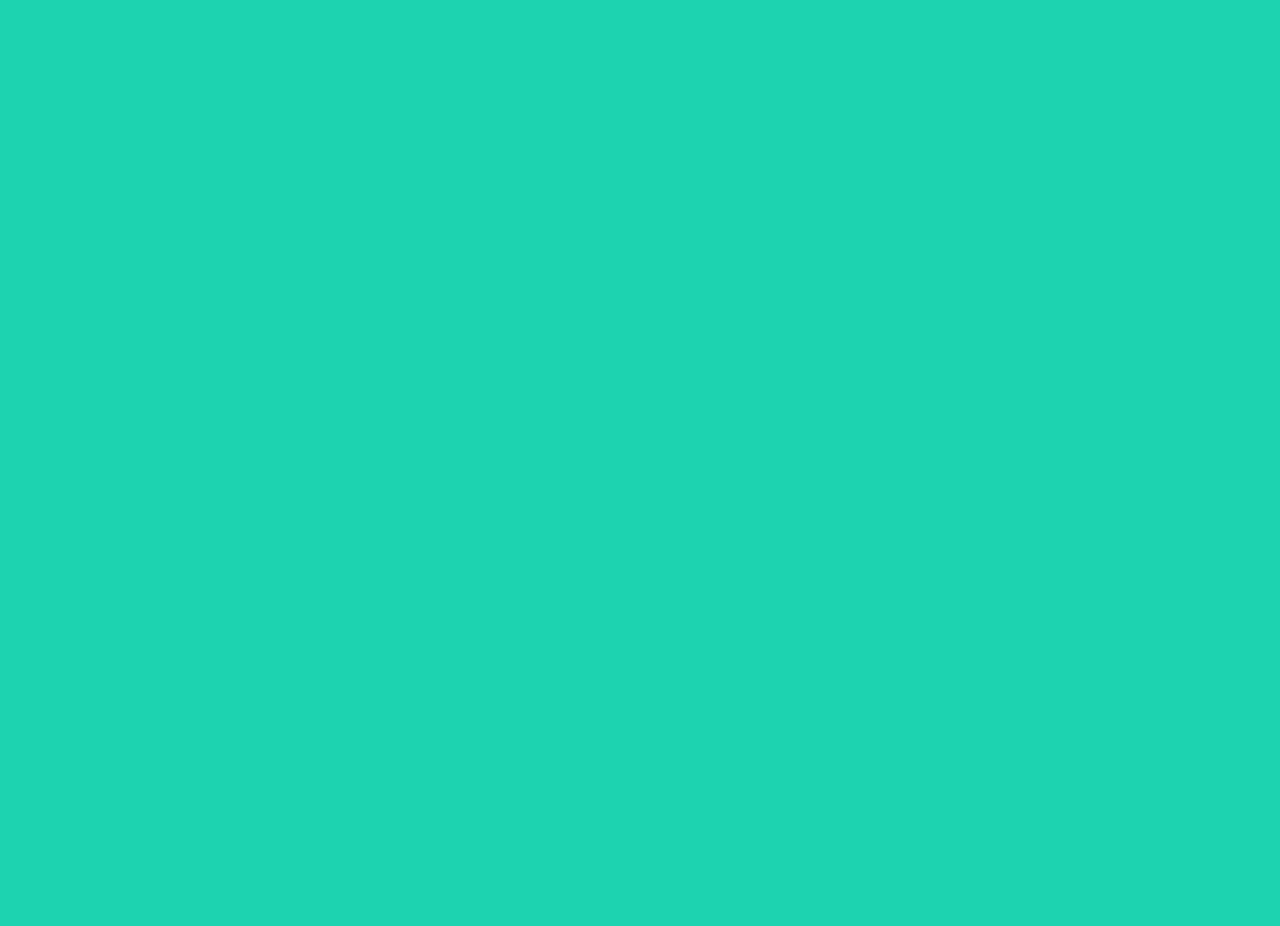
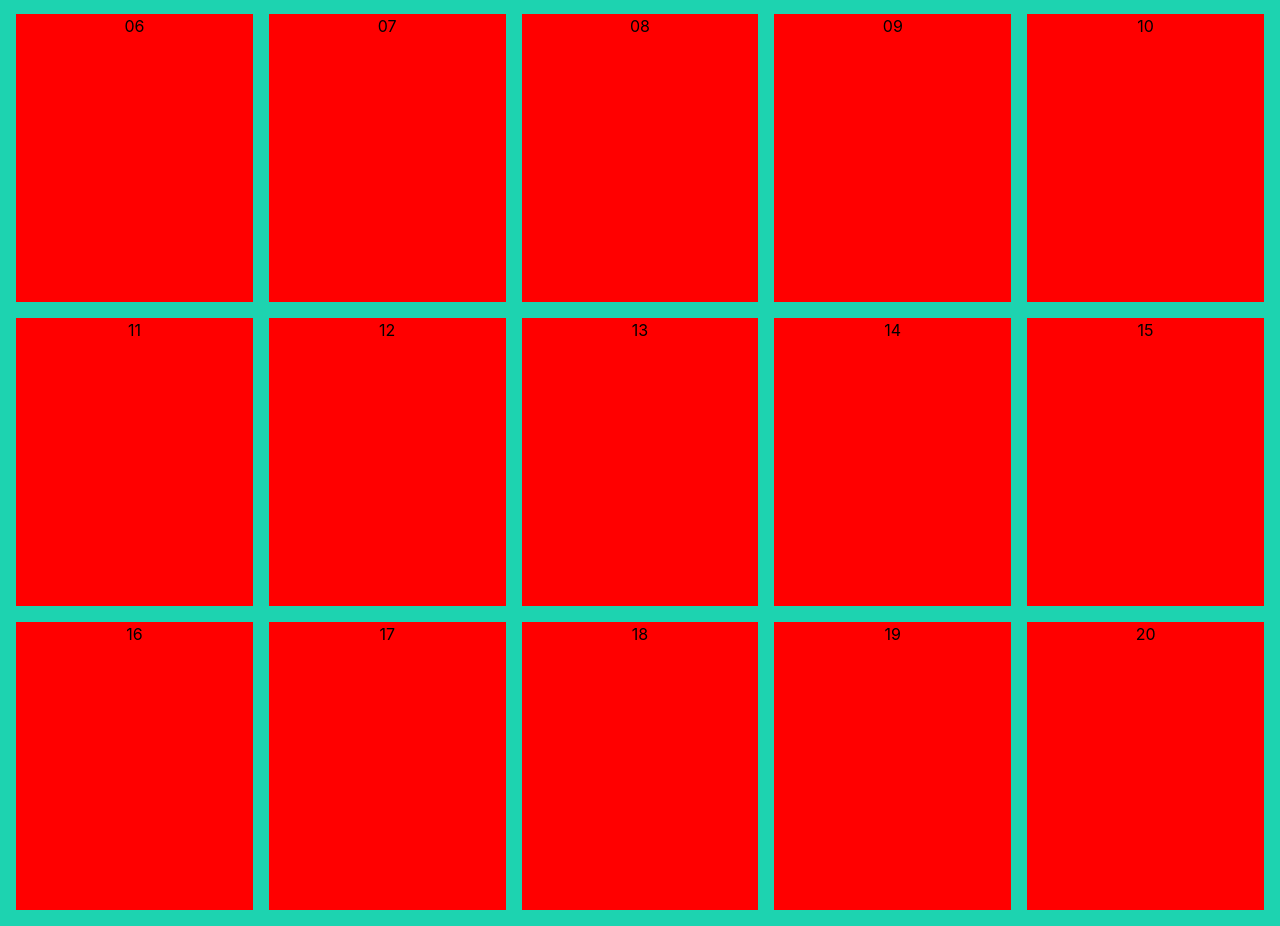
Before and after one commit to The-Codinator-Berlin/rick-and-morty-first-react-app, a React (Create React App) app: page / in a window 1280 px wide. Shown: the part 414-1340 px from the top of the page. Before the commit the page ends 800 px from the top, so only its background shows below. Built offline with nearby package versions, Linux system fonts and the light colour scheme.

Commit message:
Grid template extended

```diff
--- a/src/components/card_grid/CardGrid.jsx
+++ b/src/components/card_grid/CardGrid.jsx
@@ -2,12 +2,27 @@ import React from "react";
 import "./CardGrid.css";
 function CardGrid() {
   return (
-    <div className="grid grid-cols-5 gap-4 pt-1 m-4	">
+    <div className="grid grid-cols-5 gap-4 pt-1 m-4">
       <div className="divGrid text-center">01</div>
       <div className="divGrid text-center">02</div>
       <div className="divGrid text-center">03</div>
       <div className="divGrid text-center">04</div>
       <div className="divGrid text-center">05</div>
+      <div className="divGrid text-center">06</div>
+      <div className="divGrid text-center">07</div>
+      <div className="divGrid text-center">08</div>
+      <div className="divGrid text-center">09</div>
+      <div className="divGrid text-center">10</div>
+      <div className="divGrid text-center">11</div>
+      <div className="divGrid text-center">12</div>
+      <div className="divGrid text-center">13</div>
+      <div className="divGrid text-center">14</div>
+      <div className="divGrid text-center">15</div>
+      <div className="divGrid text-center">16</div>
+      <div className="divGrid text-center">17</div>
+      <div className="divGrid text-center">18</div>
+      <div className="divGrid text-center">19</div>
+      <div className="divGrid text-center">20</div>
     </div>
   );
 }
```
